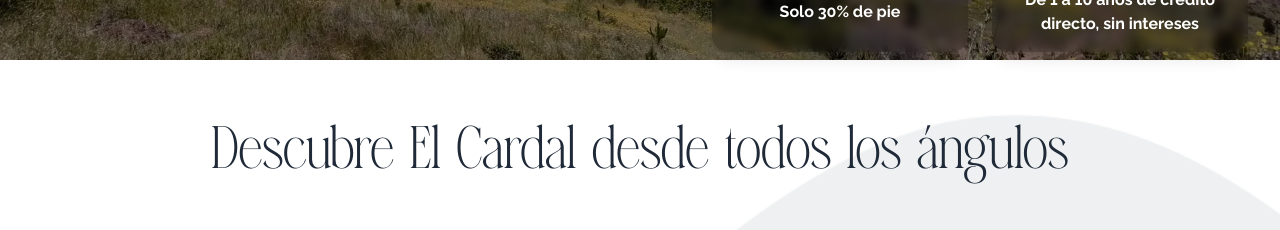
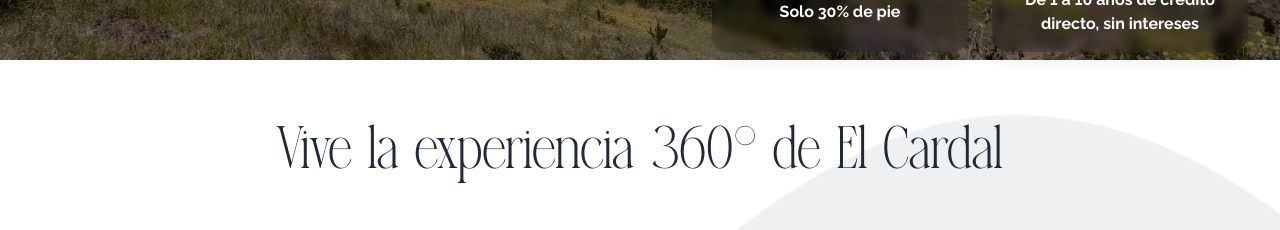
Before and after one commit to pipevera/DunasDePupuya, a Nuxt app: page /El-cardal in a window 1280 px wide. Shown: the part 440-670 px from the top of the page. Built offline with nearby package versions, Linux system fonts and the light colour scheme; a web font is replaced by a local one.

Commit message:
changed title

```diff
--- a/app/components/Vista360.vue
+++ b/app/components/Vista360.vue
@@ -3,14 +3,14 @@
 
     <div class="max-w-7xl mx-auto">
       <h2  class="text-5xl md:text-6xl font-Darina mb-12 text-gray-800 text-center">
-        Descubre {{ project }} desde todos los ángulos
+        Vive la experiencia 360° de {{ project }}
       </h2>
     </div>
     <div class="w-full  max-w-7xl mx-auto">
       <iframe
         title="Tour virtual 360"
         :src="tour"
-        class="w-full border-2 border-[#FFD1D1] hover:border-[#FF5858] transition-all rounded-2xl shadow-lg"
+        class="w-full border-2 border-[#FFD1D1] hover:border-[#FF5858] transition-all rounded-2xl "
         width="100%"
         height="500"
         allowfullscreen
```
